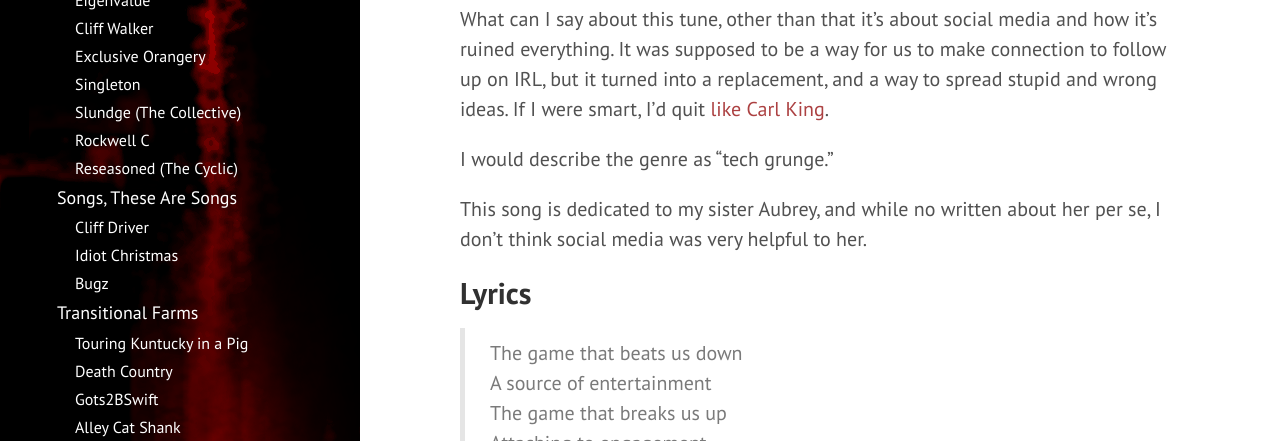
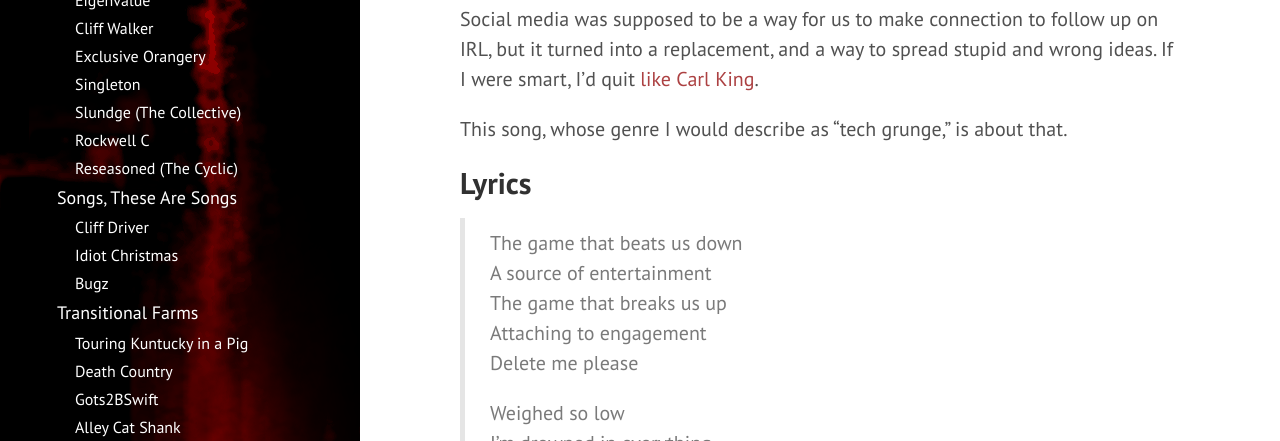
Before and after one commit to petepm/petepm.github.io, a Jekyll site: the page built from music/greyleaf/self-type-product.md, in a window 1280 px wide and 900 px high, cut to the strip 459-900 px from the top of the window. Built offline with Jekyll 4.4.1, drawn with Linux system fonts in a browser that asks for light colours; nearby versions of some CDN libraries.

Commit message:
Update writing

```diff
--- a/music/greyleaf/self-type-product.md
+++ b/music/greyleaf/self-type-product.md
@@ -9,20 +9,14 @@ trackno: 7
 
 <iframe width="560" height="315" src="https://www.youtube.com/embed/TODO?si=Mjkg01hmt3s-jNZP" title="YouTube video player" frameborder="0" allow="accelerometer; autoplay; clipboard-write; encrypted-media; gyroscope; picture-in-picture; web-share" referrerpolicy="strict-origin-when-cross-origin" allowfullscreen></iframe>
 
-What can I say about this tune,
-other than that it's about social media and how it's ruined everything.
-It was supposed to be a way for us to make connection to follow up
+Social media was supposed to be a way for us to make connection to follow up
 on IRL,
 but it turned into a replacement,
 and a way to spread stupid and wrong ideas.
 If I were smart, I'd quit
 [like Carl King](https://carlkingdom.com/carl-king-is-no-longer-on-social-media).
 
-I would describe the genre as "tech grunge."
-
-This song is dedicated to my sister Aubrey,
-and while no written about her per se,
-I don't think social media was very helpful to her.
+This song, whose genre I would describe as "tech grunge," is about that.
 
 ## Lyrics
 
```
Also changed, not shown: _posts/2024-10-31-greengrass.md (+1 -1 lines), _posts/2025-08-28-self-type-product.md (+2 -1 lines), music/greyleaf/index.md (+1 -1 lines).
